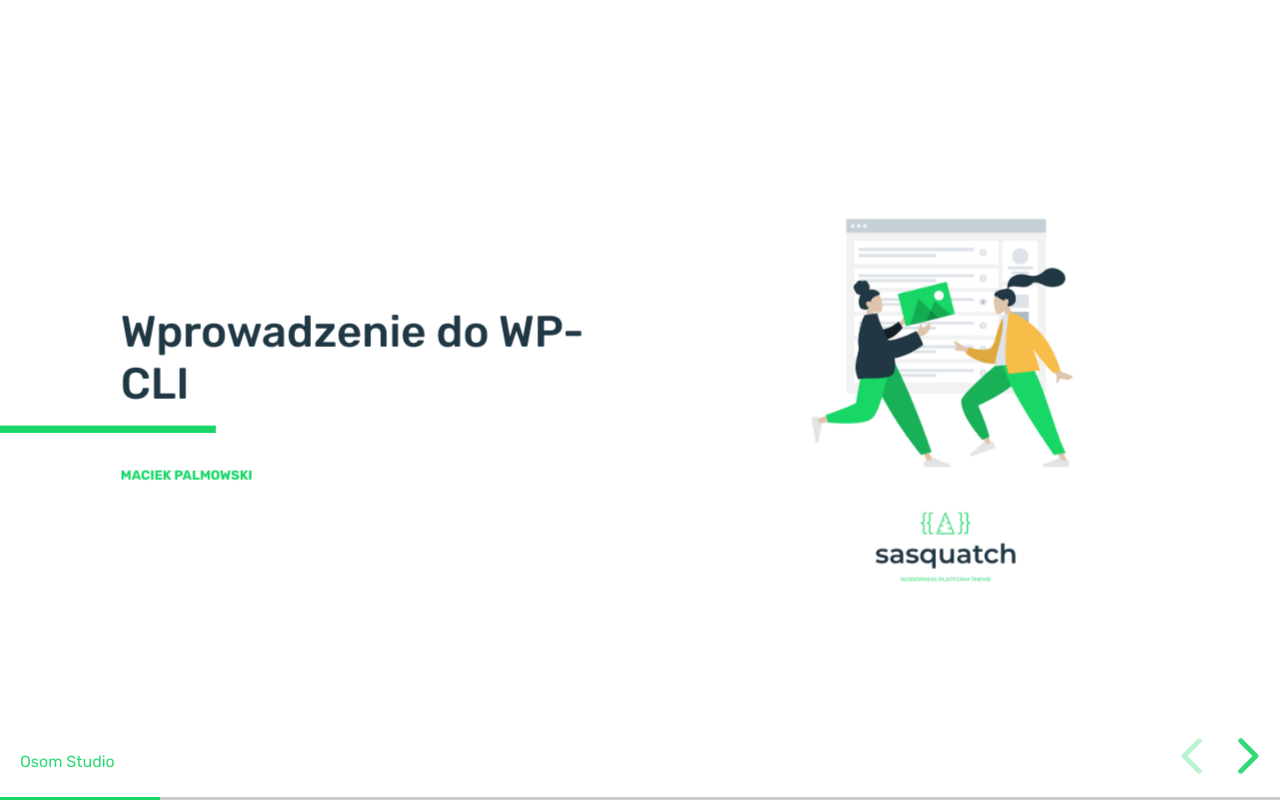
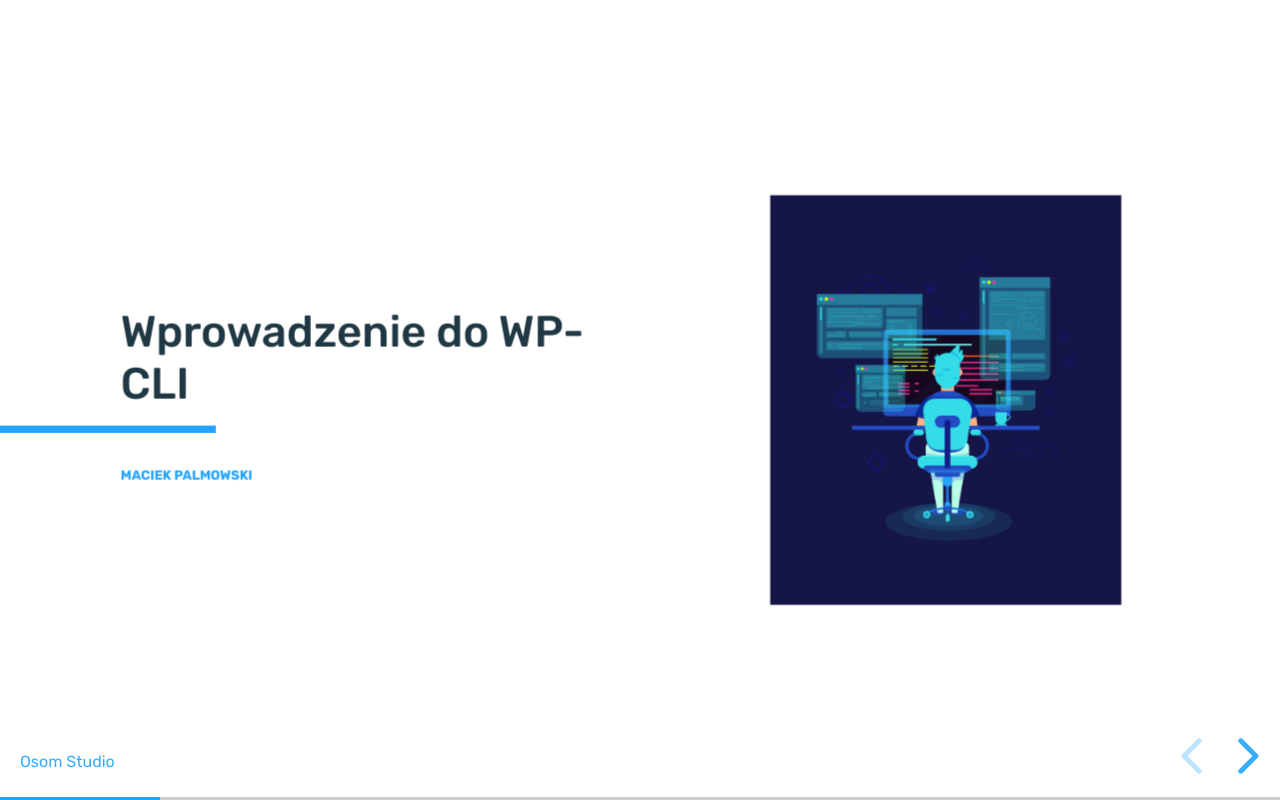
Before and after one commit to osomcamp/osomcamp-2-wp-cli, a website: page index.html in a window 1280 px wide. Both pictures are taken after a click on the button "next slide". Drawn offline with Linux system fonts and the light colour scheme.

Commit message:
image change

```diff
--- a/css/_wordcamp.scss
+++ b/css/_wordcamp.scss
@@ -1,12 +1,12 @@
 $header-color: #203744;
-$blue-color: #18D766;
+$blue-color: #22A4FD;
 $text-color: #203744;
 $light-color: #F2F2F2;
 $white-color: #FFFFFF;
 
 :root {
   --header-color: #203744;
-	--blue-color: #18D766;
+	--blue-color: #22A4FD;
 	--text-color: #203744;
 	--light-color: #F2F2F2;
 	--white-color: #FFFFFF;
--- a/css/reveal.scss
+++ b/css/reveal.scss
@@ -288,7 +288,7 @@ $controlsArrowAngleActive: 36deg;
 		border: 0;
 		outline: 0;
 		cursor: pointer;
-		color: /* currentColor */  #18D766;
+		color: /* currentColor */  #22A4FD;
 		transform: scale(.9999);
 		transition: color 0.2s ease,
 					opacity 0.2s ease,
@@ -313,7 +313,7 @@ $controlsArrowAngleActive: 36deg;
 		width: $controlArrowLength;
 		height: $controlArrowThickness;
 		border-radius: $controlArrowThickness/2;
-		background-color: /* currentColor */  #18D766;
+		background-color: /* currentColor */  #22A4FD;
 
 		transition: all 0.15s ease, background-color 0.8s ease;
 		transform-origin: floor(($controlArrowThickness/2)*10)/10 50%;
@@ -533,7 +533,7 @@ $controlsArrowAngleActive: 36deg;
 		height: 100%;
 		width: 0px;
 
-		background-color: /* currentColor */  #18D766;
+		background-color: /* currentColor */  #22A4FD;
 		transition: width 800ms cubic-bezier(0.260, 0.860, 0.440, 0.985);
 	}
 
--- a/index.html
+++ b/index.html
@@ -45,7 +45,7 @@
 			<!-- Any section element inside of this container is displayed as a slide -->
 			<div class="slides">
 
-                <section data-background-transition="zoom" class="text-center" data-background="#18D766">
+                <section data-background-transition="zoom" class="text-center" data-background="#22A4FD">
                     <div class="text">
                         <img src="img/camp-logo-2.png" class="width100" alt="">
                     </div>
@@ -61,7 +61,7 @@
 						</div>
 						<div class="inner-right-50">
 							<div class="photobg-inner">
-								<div class="photobg colorfull contain" style="background-image: url('img/laptop.jpg')">
+								<div class="photobg colorfull contain" style="background-image: url('img/osomcamp-2-cli.jpg')">
 								</div>
 							</div>
 						</div>
```
Also changed, not shown: css/reveal.css, css/reveal.min.css, img/osomcamp-2-cli.jpg (added).
